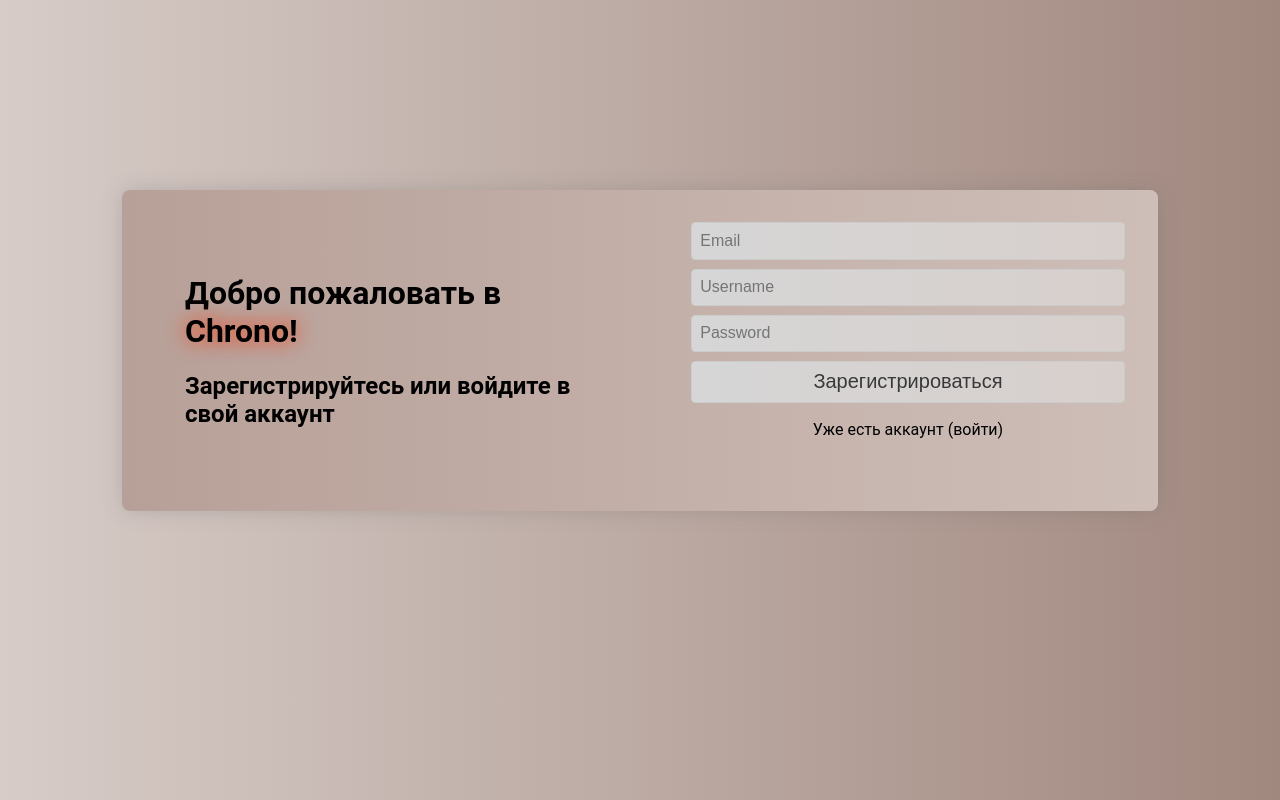
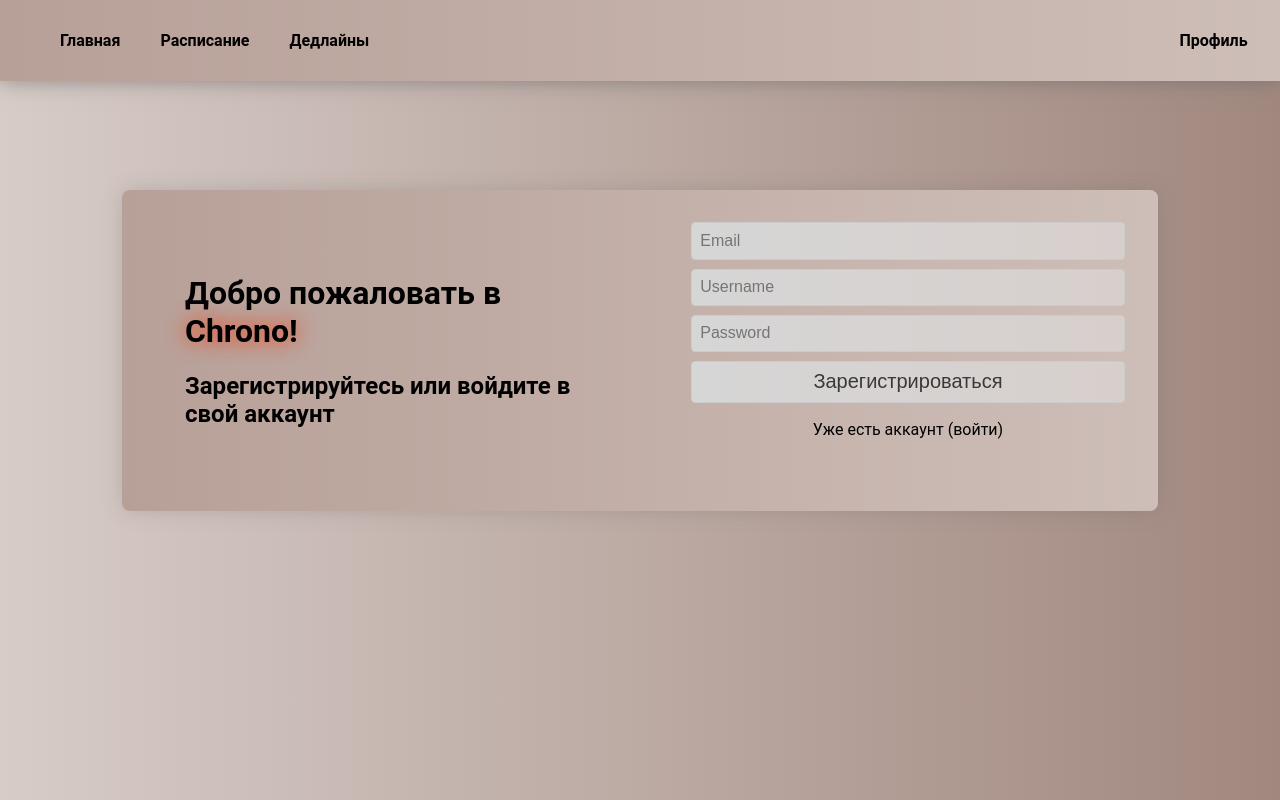
Before and after one commit to SennovE/Chrono, a Vue app in the folder frontend/: page /login in a window 1280 px wide. Built offline with nearby package versions, Linux system fonts and the light colour scheme.

Commit message:
add navigation panel

```diff
--- a/frontend/src/pages/login/LoginIndex.vue
+++ b/frontend/src/pages/login/LoginIndex.vue
@@ -1,10 +1,12 @@
 <script setup>
-import ChildComp from './components/LoginPage.vue'
+import mainContainer from './components/LoginPage.vue'
+import navPanel from './components/LoginNavPanel.vue'
 </script>
 
 <template>
     <div class="back">
-        <ChildComp/>
+        <mainContainer />
+        <navPanel />
     </div>
 </template>
 
--- /dev/null
+++ b/frontend/src/pages/login/components/LoginFunctions.js
@@ -0,0 +1,52 @@
+import axios from "axios"
+
+
+export async function registerUser(email, username, password) {
+    try {
+        await axios.post("http://localhost:8080/api/v1/user/register", {
+            email: email,
+            username: username,
+            password: password
+        }, {
+            headers: {
+                "Accept": "application/json",
+                "Content-Type": "application/json"
+            }
+        })
+        return "Успешная регистрация"
+    } catch (error) {
+        if (error.response) {
+            if (error.response.status === 400) {
+                return "Почта или имя пользователя уже занято"
+            } else if (error.response.status === 422) {
+                return error.response.data.detail[0].ctx.reason
+            }
+        } else {
+            return "Сетевая ошибка или сервер не ответил"
+        }
+    }
+}
+
+export async function loginUser(username, password) {
+    try {
+        const res = await axios.post("http://localhost:8080/api/v1/user/token", {
+            username: username,
+            password: password
+        }, {
+            headers: {
+                "Content-Type": "application/x-www-form-urlencoded"
+            }
+        })
+        const token = res.data.access_token
+        localStorage.setItem('chronoJWTToken', token)
+        return "Успешный вход"
+    } catch (error) {
+        if (error.response) {
+            if (error.response.status === 401) {
+                return "Введен невеный пароль или имя"
+            }
+        } else {
+            return "Сетевая ошибка или сервер не ответил"
+        }
+    }
+}
--- /dev/null
+++ b/frontend/src/pages/login/components/LoginNavPanel.vue
@@ -0,0 +1,47 @@
+<script setup>
+</script>
+
+<template>
+    <div class="top-nav">
+        <ul>
+            <li><b><a href="#">Главная</a></b></li>
+            <li><b><a href="#">Расписание</a></b></li>
+            <li><b><a href="#">Дедлайны</a></b></li>
+            <li class="right-button"><b><a href="#">Профиль</a></b></li>
+        </ul>
+    </div>
+</template>
+
+<style>
+@import "./LoginStile.css";
+
+.top-nav {
+    width: 100%;
+    background: linear-gradient(to left, #cebeb8, #b7a098);
+    position: fixed;
+    top: 0;
+    left: 0;
+    box-shadow: 0px 0px 20px #6a6a6aa8;
+}
+
+.top-nav ul {
+    display: flex;
+    list-style-type: none;
+    justify-content: flex-start;
+}
+
+.top-nav li a {
+    display: block;
+    padding: 15px 20px;
+    color: #000000;
+    text-decoration: none;
+    border-radius: 5px;
+    transition: text-shadow 0.3s ease-in-out;
+}
+
+.right-button {
+    margin-left: auto;
+    padding-right: 1%;
+}
+
+</style>
--- a/frontend/src/pages/login/components/LoginPage.vue
+++ b/frontend/src/pages/login/components/LoginPage.vue
@@ -1,6 +1,6 @@
 <script setup>
 import { ref, watch } from "vue"
-import axios from "axios"
+import { registerUser, loginUser } from "./LoginFunctions.js"
 
 const registration = ref(true)
 
@@ -9,54 +9,12 @@
 const password = ref("")
 const response = ref("")
 
-async function registerUser() {
-    try {
-        await axios.post("http://localhost:8080/api/v1/user/register", {
-            email: email.value,
-            username: username.value,
-            password: password.value
-        }, {
-            headers: {
-                "Accept": "application/json",
-                "Content-Type": "application/json"
-            }
-        })
-        response.value = "Успешная регистрация"
-    } catch (error) {
-        if (error.response) {
-            if (error.response.status === 400) {
-                response.value = "Почта или имя пользователя уже занято"
-            } else if (error.response.status === 422) {
-                response.value = error.response.data.detail[0].ctx.reason
-            }
-        } else {
-            response.value = "Сетевая ошибка или сервер не ответил"
-        }
-    }
+async function registerUserWrap() {
+    response.value = await registerUser(email.value, username.value, password.value)
 }
 
-async function loginUser() {
-    try {
-        const res = await axios.post("http://localhost:8080/api/v1/user/token", {
-            username: username.value,
-            password: password.value
-        }, {
-            headers: {
-                "Content-Type": "application/x-www-form-urlencoded"
-            }
-        })
-        const token = res.data.access_token
-        localStorage.setItem('chronoJWTToken', token)
-        response.value = "Успешный вход"
-    } catch (error) {
-        if (error.response) {
-            if (error.response.status === 401) {
-                response.value = "Введен невеный пароль или имя"
-            }
-        } else {
-            response.value = "Сетевая ошибка или сервер не ответил"
-        }
-    }
+async function loginUserWrap() {
+    response.value = await loginUser(username.value, password.value)
 }
 
 function clearFields() {
@@ -71,14 +29,14 @@
 
 <template>
     <div class="container">
-        <div class="welcomeText">
+        <div class="welcome-text">
             <h1>Добро пожаловать в <span class="chrono">Chrono!</span></h1>
             <h2>Зарегистрируйтесь или войдите в свой аккаунт</h2>
             <p>{{ response }}</p>
         </div>
 
         <transition name="slide" mode="out-in">
-            <div class="inputContainer" :key="registration">
+            <div class="input-container" :key="registration">
                 <input
                     :class="{ hidden: !registration }"
                     placeholder="Email"
@@ -87,19 +45,19 @@
                 <input placeholder="Username" v-model="username"/>
                 <input placeholder="Password" v-model="password" type="password" />
 
-                <button v-if="registration" @click="registerUser">Зарегистрироваться</button>
-                <button v-else @click="loginUser">Войти</button>
+                <button v-if="registration" @click="registerUserWrap">Зарегистрироваться</button>
+                <button v-else @click="loginUserWrap">Войти</button>
 
                 <span
                     v-if="registration"
-                    class="bottomText"
+                    class="bottom-text"
                     @click="registration = !registration"
                 >
                     Уже есть аккаунт (войти)
                 </span>
                 <span
                     v-else
-                    class="bottomText"
+                    class="bottom-text"
                     @click="registration = !registration"
                 >
                     Еще нет аккаунта (зарегистрироваться)
--- a/frontend/src/pages/login/components/LoginStile.css
+++ b/frontend/src/pages/login/components/LoginStile.css
@@ -11,7 +11,7 @@
     padding: 1% 1% 1% 1%;
 }
 
-.welcomeText {
+.welcome-text {
     overflow: auto;
     text-align: left;
     padding: 5% 5% 5% 5%;
@@ -19,11 +19,7 @@
     width: 50%;
 }
 
-.chrono {
-    text-shadow: 0 0 20px #ff3700f7;
-}
-
-.inputContainer {
+.input-container {
     overflow: auto;
     text-align: center;
     padding: 2% 2% 2% 2%;
@@ -64,12 +60,13 @@
     background: linear-gradient(to right, #d6d6d682, #d7cfcc83);
 }
 
-.bottomText {
+.bottom-text {
     transition: text-shadow 0.3s ease-in-out;
     padding: 1%;
     cursor: pointer;
 }
-.bottomText:hover {
+
+.bottom-text:hover, .chrono, .top-nav li a:hover {
     text-shadow: 0 0 20px #ff3700f7;
 }
 
```
